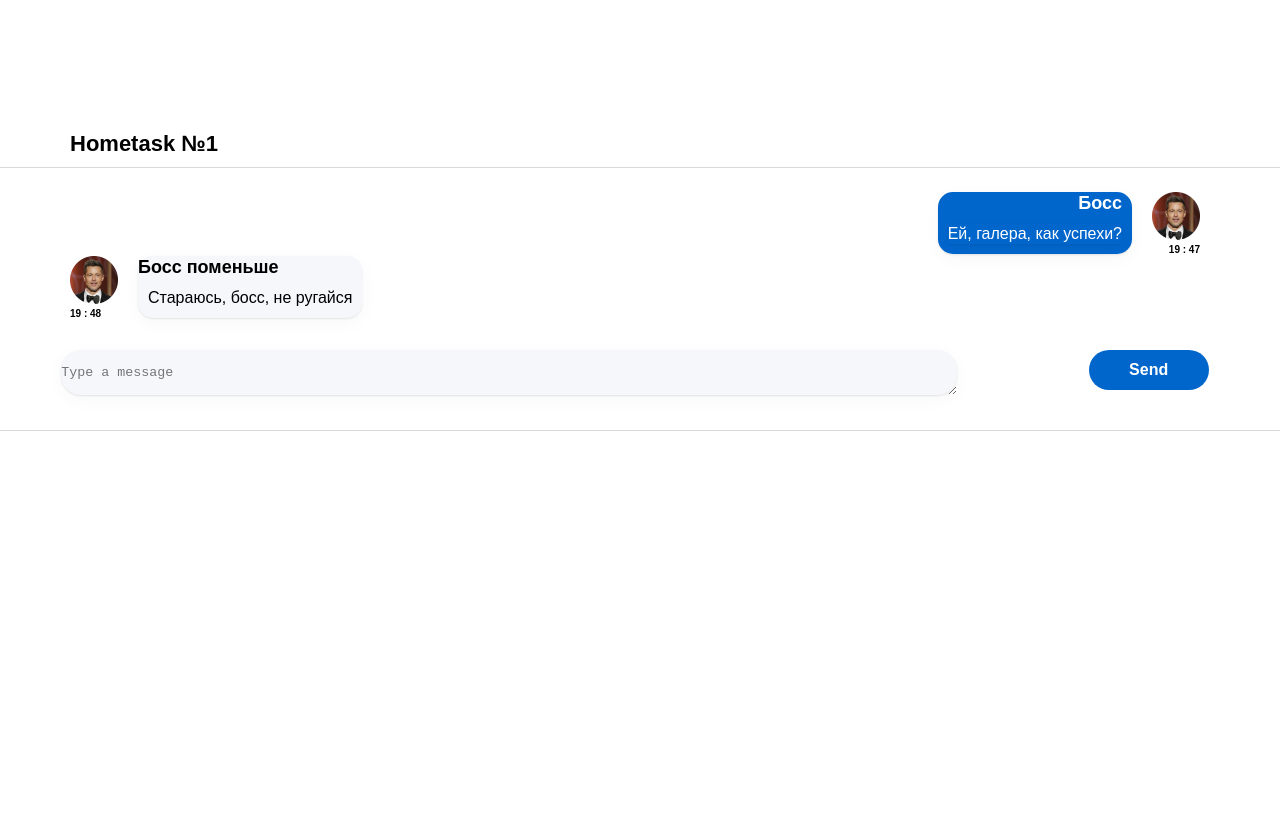
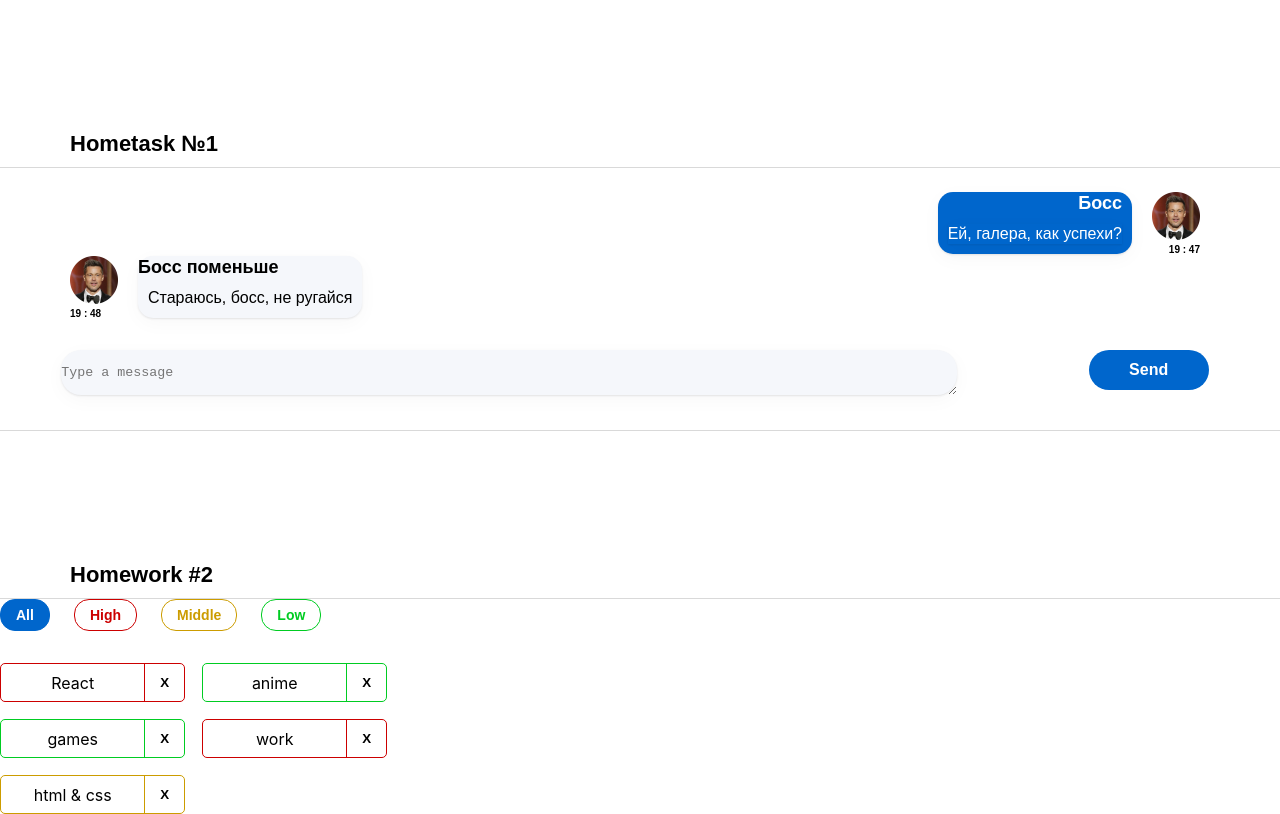
Before and after one commit to Rokkcoco/hws2-master, a React (Create React App) app: page / in a window 1280 px wide. Built offline with nearby package versions, Linux system fonts and the light colour scheme.

Commit message:
New task resolved

```diff
--- a/package.json
+++ b/package.json
@@ -1,6 +1,6 @@
 {
   "name": "hws2",
-  "homepage": "http://IgnatZakalinsky.github.io/hws2",
+  "homepage": "http://Rokkcoco.github.io/hws2-master",
   "version": "0.1.0",
   "private": true,
   "dependencies": {
@@ -16,7 +16,7 @@
     "@types/react-dom": "18.0.6",
     "@types/uuid": "8.3.4",
     "axios": "0.27.2",
-    "gh-pages": "4.0.0",
+    "gh-pages": "^5.0.0",
     "react": "18.2.0",
     "react-dom": "18.2.0",
     "react-redux": "8.0.4",
--- a/src/s1-main/App.tsx
+++ b/src/s1-main/App.tsx
@@ -1,13 +1,14 @@
 import React from 'react'
 import s from './App.module.css'
 import HW1 from '../s2-homeworks/hw01/HW1'
+import HW2 from "../s2-homeworks/hw02/HW2";
 
 function App() {
     return (
         <div className={s.App}>
             <HW1/>
             {/*раскомментировать по ходу выполнения*/}
-            {/*<HW2/>*/}
+            <HW2/>
             {/*<HW3/>*/}
             {/*<HW4/>*/}
 
--- a/src/s2-homeworks/hw01/message/Message.tsx
+++ b/src/s2-homeworks/hw01/message/Message.tsx
@@ -1,4 +1,4 @@
-import React from 'react'
+import React, {FC} from 'react'
 import s from './Message.module.css'
 
 // нужно создать правильный тип вместо any
@@ -22,9 +22,8 @@
     message: MessageType
 }
 
-
 // нужно отобразить приходящие данные
-const Message = (props: MessagePropsType) => {
+const Message = (props:MessagePropsType) => {
     return (
         <div id={'hw1-message-' + props.message.id} className={s.message}>
             <div className={s.imageAndText}>
--- a/src/s2-homeworks/hw02/HW2.tsx
+++ b/src/s2-homeworks/hw02/HW2.tsx
@@ -17,16 +17,16 @@
 * */
 
 // types
-export type AffairPriorityType = any // need to fix any
+export type AffairPriorityType = string // need to fix any
 export type AffairType = {
-    _id: any // need to fix any
-    name: any // need to fix any
+    _id: number // need to fix any
+    name: string // need to fix any
     priority: AffairPriorityType
 }
 export type FilterType = 'all' | AffairPriorityType
 
 // constants
-const defaultAffairs: any = [ // need to fix any
+const defaultAffairs: AffairType[] = [ // need to fix any
     {_id: 1, name: 'React', priority: 'high'}, // студенты могут изменить содержимое name и количество элементов в массиве, ...priority не менять!
     {_id: 2, name: 'anime', priority: 'low'},
     {_id: 3, name: 'games', priority: 'low'},
@@ -35,23 +35,26 @@
 ]
 
 // pure helper functions
-export const filterAffairs = (affairs: any, filter: any): any => { // need to fix any
+export const filterAffairs = (affairs: AffairType[], filter: FilterType):  AffairType[] => { // need to fix any
 
+    return filter === "high" ? affairs.filter(t => t.priority === "high") : filter === "middle" ? affairs.filter(t=> t.priority === "middle") : filter === 'low' ? affairs.filter(t=> t.priority === "low") : affairs
+    // need to fix
+}
+export const deleteAffair = (affairs: AffairType[], _id: number): AffairType[] => { // need to fix any
 
-    return affairs // need to fix
-}
-export const deleteAffair = (affairs: any, _id: any): any => { // need to fix any
-
-    return affairs // need to fix
+    return affairs.filter(t => t._id !== _id)
+    // need to fix
 }
 
 function HW2() {
-    const [affairs, setAffairs] = useState<any>(defaultAffairs) // need to fix any
+    const [affairs, setAffairs] = useState<AffairType[]>(defaultAffairs) // need to fix any
     const [filter, setFilter] = useState<FilterType>('all')
 
     const filteredAffairs = filterAffairs(affairs, filter)
-    const deleteAffairCallback = (_id: any) => { // need to fix any
+    const deleteAffairCallback = (_id: number):void => { // need to fix any
         // need to fix
+    const updateA = affairs.filter(t=> t._id !== _id)
+        setAffairs(updateA)
     }
 
     return (
--- a/src/s2-homeworks/hw02/affairs/Affairs.tsx
+++ b/src/s2-homeworks/hw02/affairs/Affairs.tsx
@@ -4,24 +4,28 @@
 import s from './Affairs.module.css'
 
 type AffairsPropsType = {
-    data: any // need to fix any
-    setFilter: any
-    deleteAffairCallback: any
+    data: AffairType[] // need to fix any
+    setFilter: (e:string)=>void
+    deleteAffairCallback: (_id:number)=>void
     filter: FilterType
 }
 
 function Affairs(props: AffairsPropsType) {
     const setAll = () => {
         // need to fix
+        props.setFilter('all')
     }
     const setHigh = () => {
         // need to fix
+        props.setFilter('high')
     }
     const setMiddle = () => {
         // need to fix
+        props.setFilter('middle')
     }
     const setLow = () => {
         // need to fix
+        props.setFilter('low')
     }
 
     const cnAll = s.button + ' ' + s.all + (props.filter === 'all' ? ' ' + s.active : '')
--- a/src/s2-homeworks/hw02/affairs/affair/Affair.tsx
+++ b/src/s2-homeworks/hw02/affairs/affair/Affair.tsx
@@ -6,12 +6,14 @@
 type AffairPropsType = {
     // key не нужно типизировать
     affair: AffairType
-    deleteAffairCallback: any // need to fix any
+    deleteAffairCallback: (_id:number)=>void // need to fix any
 }
 
 function Affair(props: AffairPropsType) {
     const deleteCallback = () => {
         // need to fix
+        props.deleteAffairCallback(props.affair._id)
+        console.log(props.affair._id)
     }
 
     const nameClass = s.name + ' ' + s2[props.affair.priority]
@@ -25,7 +27,7 @@
         >
             <div id={'hw2-name-' + props.affair._id} className={nameClass}>
                 {/*создаёт студент*/}
-
+                {props.affair.name}
                 {/**/}
             </div>
             <div id={'hw2-priority-' + props.affair._id} hidden>
@@ -34,7 +36,7 @@
 
             <button
                 id={'hw2-button-delete-' + props.affair._id}
-                className={buttonClass}
+                className={buttonClass} onClick={deleteCallback}
                 // need to fix
 
             >
```
Also changed, not shown: 1 other file (tests, documents, lock files or other folders).
